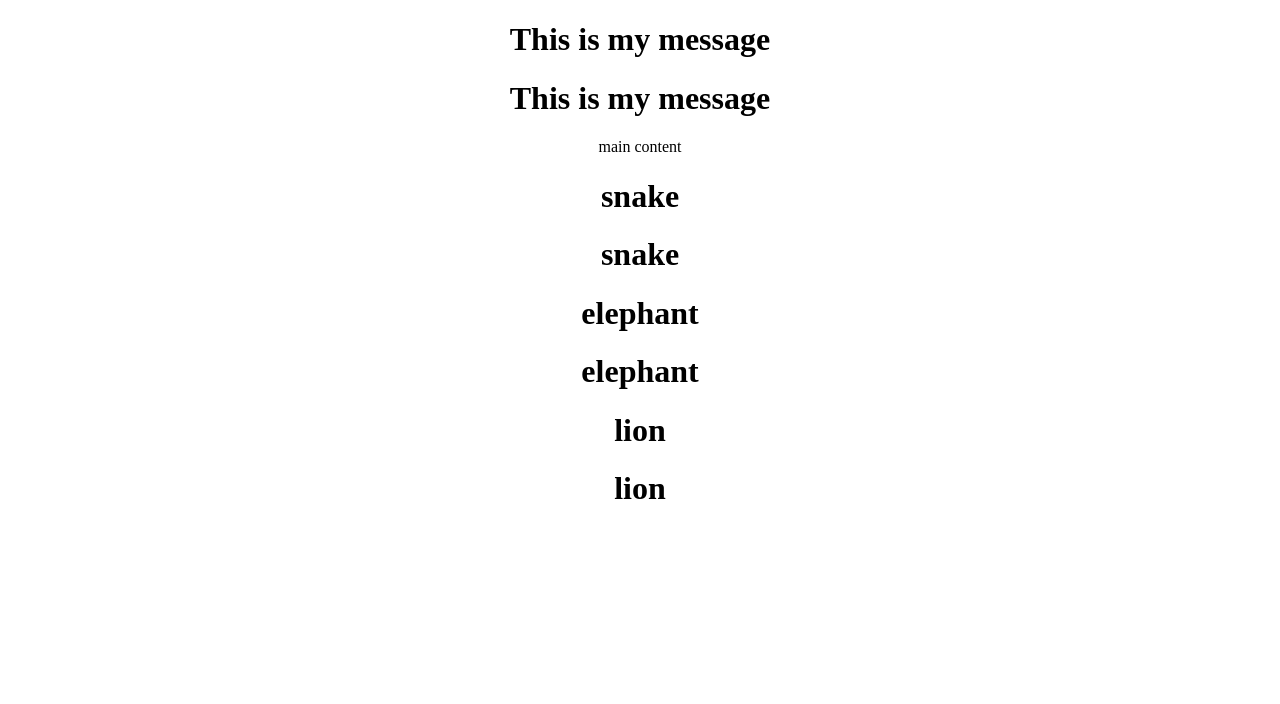
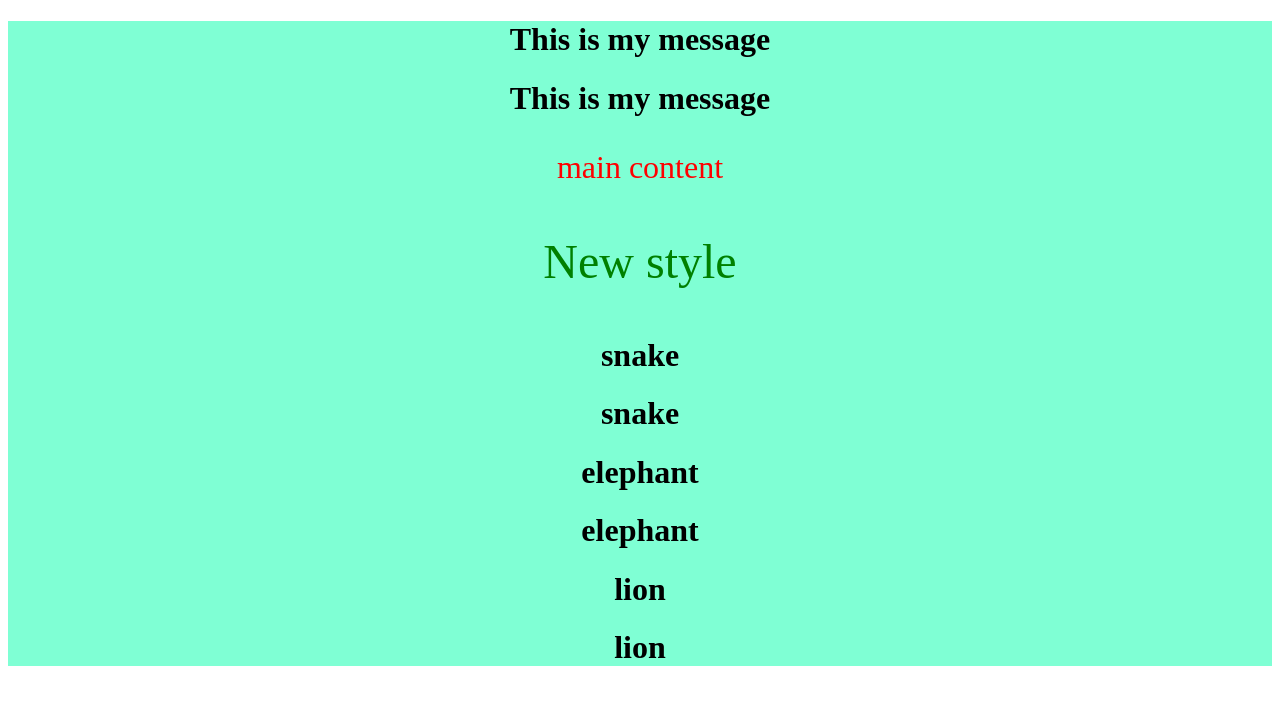
Before and after one commit to Zahoor58/React-Introduction, a React (Create React App) app: page / in a window 1280 px wide. Shown: the top 704 px of the page. Built offline with nearby package versions, Linux system fonts and the light colour scheme.

Commit message:
Explored online and normal styling in react.js

```diff
--- a/package.json
+++ b/package.json
@@ -10,6 +10,7 @@
     "react-dom": "^18.2.0",
     "react-router-dom": "^6.4.2",
     "react-scripts": "5.0.1",
+    "styled-components": "^5.3.6",
     "web-vitals": "^2.1.4"
   },
   "scripts": {
--- a/src/App.css
+++ b/src/App.css
@@ -1,38 +1,4 @@
 .App {
-  text-align: center;
+    text-align: center;
+    background-color: aquamarine
 }
-
-.App-logo {
-  height: 40vmin;
-  pointer-events: none;
-}
-
-@media (prefers-reduced-motion: no-preference) {
-  .App-logo {
-    animation: App-logo-spin infinite 20s linear;
-  }
-}
-
-.App-header {
-  background-color: #282c34;
-  min-height: 100vh;
-  display: flex;
-  flex-direction: column;
-  align-items: center;
-  justify-content: center;
-  font-size: calc(10px + 2vmin);
-  color: white;
-}
-
-.App-link {
-  color: #61dafb;
-}
-
-@keyframes App-logo-spin {
-  from {
-    transform: rotate(0deg);
-  }
-  to {
-    transform: rotate(360deg);
-  }
-}
--- a/src/App.js
+++ b/src/App.js
@@ -3,7 +3,7 @@ import "./App.css";
 // import { Header } from './components/header';
 import Header from "./components/header";
 import Footer from "./components/footer.js";
-
+import styled, { css } from 'styled-components'
 function createAlert() {
   alert("Hello, you clicked me");
 }
@@ -15,15 +15,25 @@ function ShowMessage(props) {
     return <h2> Forbiden </h2>;
   }
 }
-
+const pStyle = {
+  fontSize: "2em",
+  color:'red',
+};
+ const Paragraph=styled.p`
+ font-size:3em;
+ color:green;
+ `;
 function App() {
   return (
     <div className="App">
       <Header info="This is my message" />
-      <p> main content </p>
-      <Footer trademark="Page by Zahoor" myalert={createAlert} />
+      <p style={pStyle}> main content </p>{" "}
+      <Paragraph>
+        New style
+      </Paragraph>
+      <Footer trademark="Page by Zahoor" myalert={createAlert} />{" "}
       {/* ShowMessage toShow = { true }
-       / >  */}
+                   / >  */}{" "}
     </div>
   );
 }
```
Also changed, not shown: 1 other file (tests, documents, lock files or other folders).
